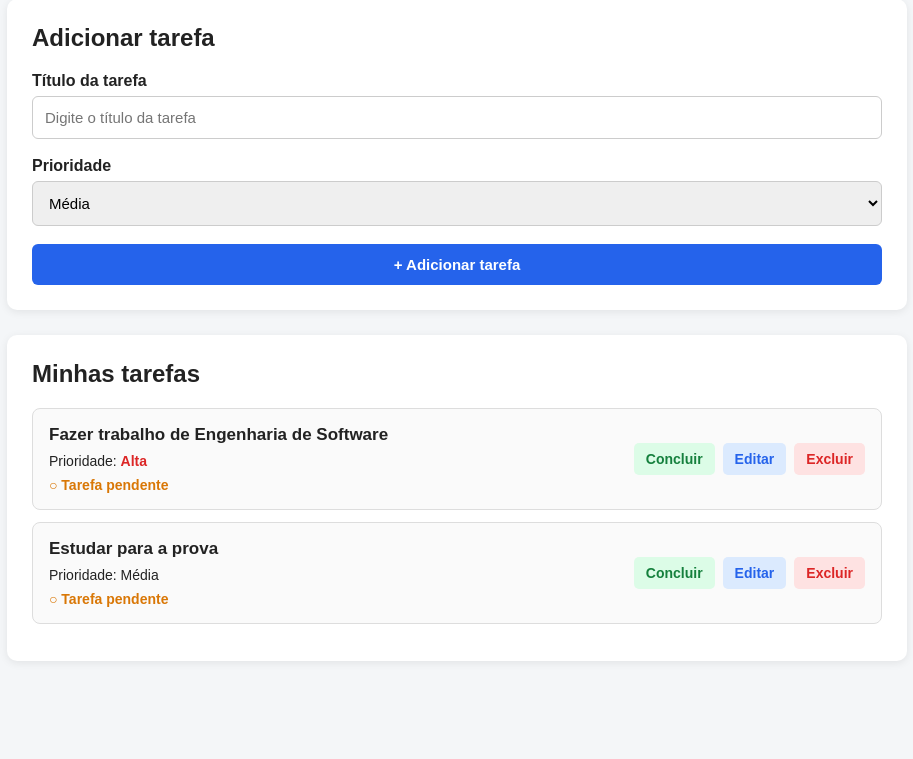
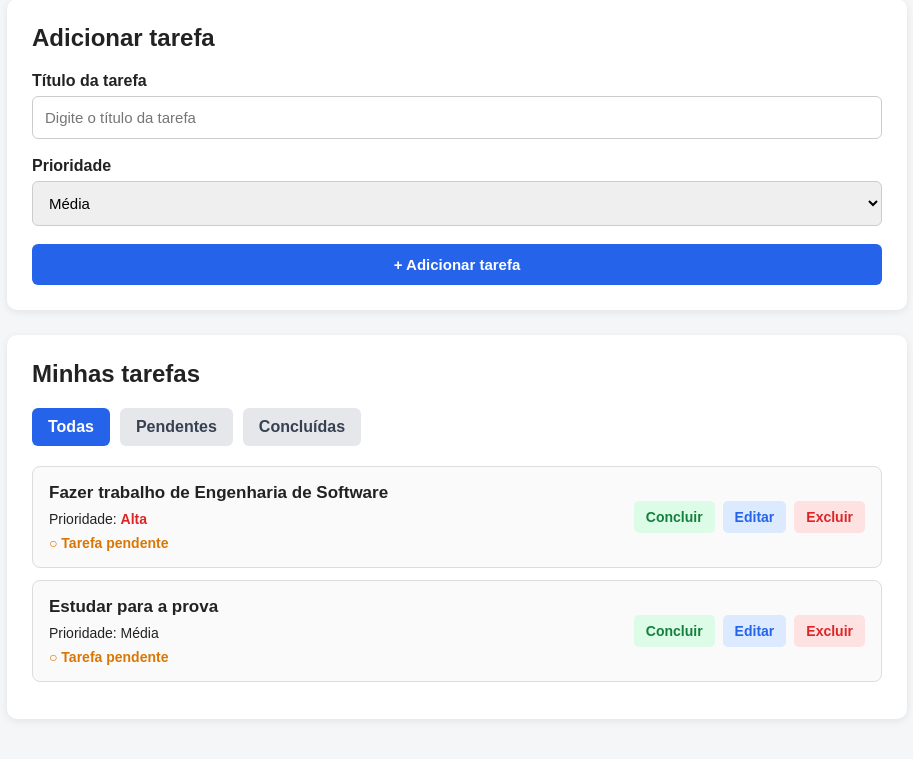
Before and after one commit to eriicdev/gerenciador-de-tarefas, a Flask app: page /?filtro=todas in a window 1280 px wide. Shown: the part 163-922 px from the top of the page, without its empty margins (183-1096 px from the left). Before the commit the page ends 787 px from the top, so only its background shows below. Run offline with Flask 3, Linux system fonts and the light colour scheme.

Commit message:
feat: adicionar filtro de tarefas

```diff
--- a/src/app.py
+++ b/src/app.py
@@ -18,11 +18,36 @@ tarefas = [
 ]
 
 PRIORIDADES_VALIDAS = {"Alta", "Média", "Baixa"}
+FILTROS_VALIDOS = {"todas", "pendentes", "concluidas"}
 
 
 @app.route("/")
 def inicio():
-    return render_template("index.html", tarefas=tarefas)
+    filtro = request.args.get("filtro", "todas")
+
+    if filtro not in FILTROS_VALIDOS:
+        filtro = "todas"
+
+    if filtro == "pendentes":
+        tarefas_exibidas = [
+            tarefa for tarefa in tarefas
+            if not tarefa["concluida"]
+        ]
+
+    elif filtro == "concluidas":
+        tarefas_exibidas = [
+            tarefa for tarefa in tarefas
+            if tarefa["concluida"]
+        ]
+
+    else:
+        tarefas_exibidas = tarefas
+
+    return render_template(
+        "index.html",
+        tarefas=tarefas_exibidas,
+        filtro=filtro
+    )
 
 
 @app.route("/adicionar", methods=["POST"])
--- a/src/templates/index.html
+++ b/src/templates/index.html
@@ -82,6 +82,31 @@
 
         .btn-adicionar:hover {
             background-color: #1d4ed8;
+        }
+
+        .filtros {
+            display: flex;
+            gap: 10px;
+            margin-bottom: 20px;
+            flex-wrap: wrap;
+        }
+
+        .filtro {
+            text-decoration: none;
+            padding: 10px 16px;
+            border-radius: 6px;
+            background-color: #e5e7eb;
+            color: #374151;
+            font-weight: bold;
+        }
+
+        .filtro:hover {
+            background-color: #d1d5db;
+        }
+
+        .filtro.ativo {
+            background-color: #2563eb;
+            color: white;
         }
 
         .tarefa {
@@ -243,10 +268,7 @@
                 Prioridade
             </label>
 
-            <select
-                id="prioridade"
-                name="prioridade"
-            >
+            <select id="prioridade" name="prioridade">
 
                 <option value="Alta">
                     Alta
@@ -277,6 +299,32 @@
     <div class="card">
 
         <h2>Minhas tarefas</h2>
+
+        <div class="filtros">
+
+            <a
+                href="/?filtro=todas"
+                class="filtro {% if filtro == 'todas' %}ativo{% endif %}"
+            >
+                Todas
+            </a>
+
+            <a
+                href="/?filtro=pendentes"
+                class="filtro {% if filtro == 'pendentes' %}ativo{% endif %}"
+            >
+                Pendentes
+            </a>
+
+            <a
+                href="/?filtro=concluidas"
+                class="filtro {% if filtro == 'concluidas' %}ativo{% endif %}"
+            >
+                Concluídas
+            </a>
+
+        </div>
+
 
         {% if tarefas %}
 
@@ -365,7 +413,7 @@
         {% else %}
 
             <div class="vazio">
-                Nenhuma tarefa cadastrada.
+                Nenhuma tarefa encontrada neste filtro.
             </div>
 
         {% endif %}
```
